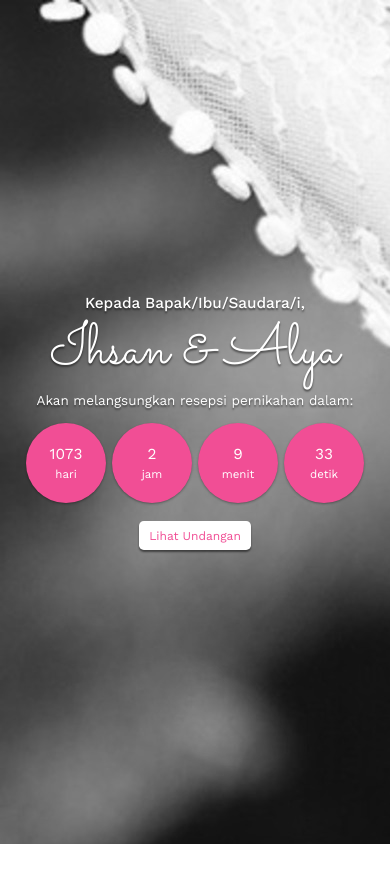
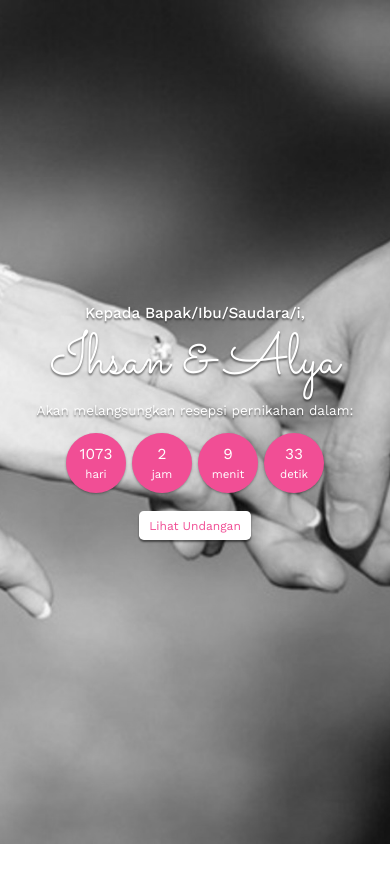
Before and after one commit to alsan1703/wedding, a plain HTML site: page index.html in a window 390 px wide. Shown: the top 882 px of the page. Drawn offline with nearby package versions, Linux system fonts and the light colour scheme.

Commit message:
Update style.css

```diff
--- a/style.css
+++ b/style.css
@@ -59,6 +59,10 @@ text-shadow: var(--shadow);
  .simply-countdown > .simply-section {
     padding: 70px;
  }
+    .hero::before{
+        background-size: cover; /* Menambahkan properti ini */
+        background-position: center; /* Menambahkan properti ini */
+    }
 
 }
 /* tablet */
@@ -70,6 +74,10 @@ text-shadow: var(--shadow);
         padding: 60px;
         margin: 5px;
      }
+        .hero::before{
+        background-size: cover; /* Menambahkan properti ini */
+        background-position: center; /* Menambahkan properti ini */
+    }
 }
 /* mobile phone */
 @media(max-width:567px){
@@ -77,7 +85,11 @@ text-shadow: var(--shadow);
         font-size:60% ;
      }
      .simply-countdown > .simply-section {
-        padding: 40px;
+        padding: 30px;
         margin: 3px;
      }
+        .hero::before{
+        background-size: cover; /* Menambahkan properti ini */
+        background-position: center; /* Menambahkan properti ini */
+    }
 }
```
